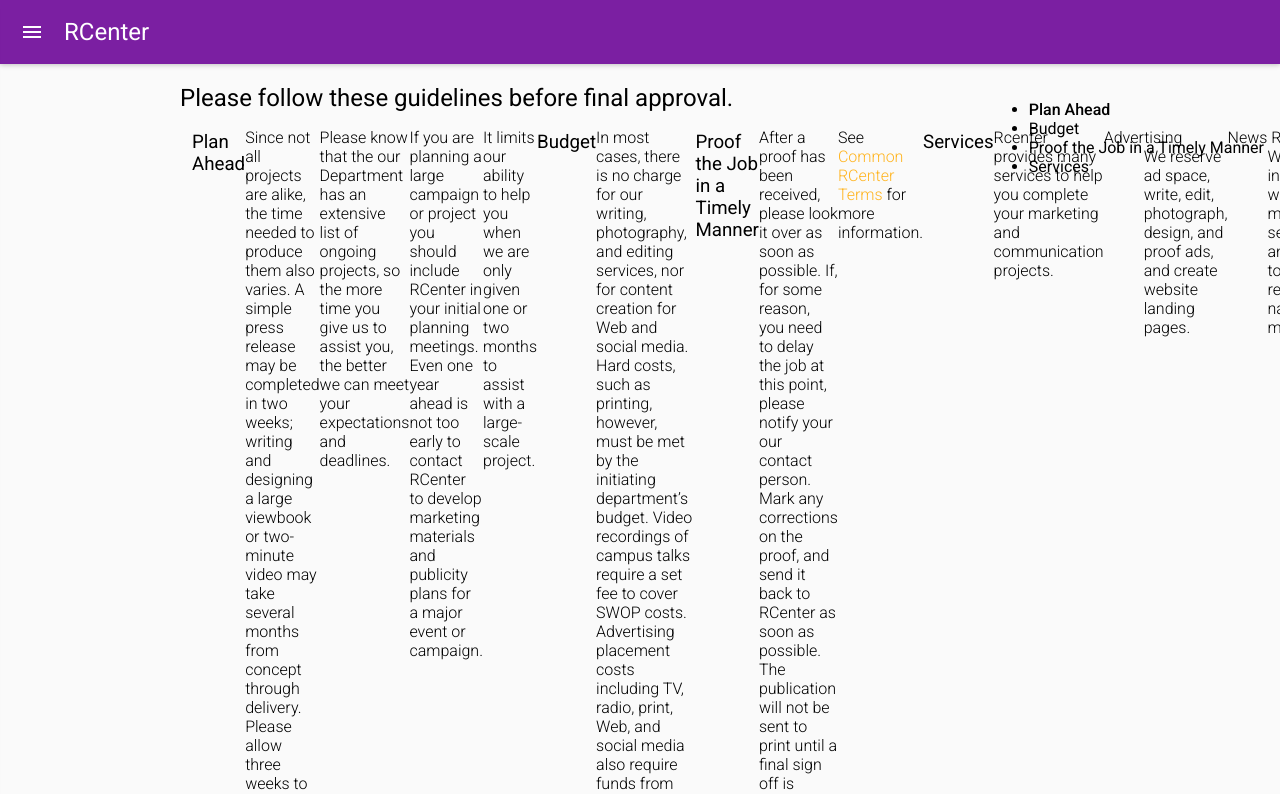
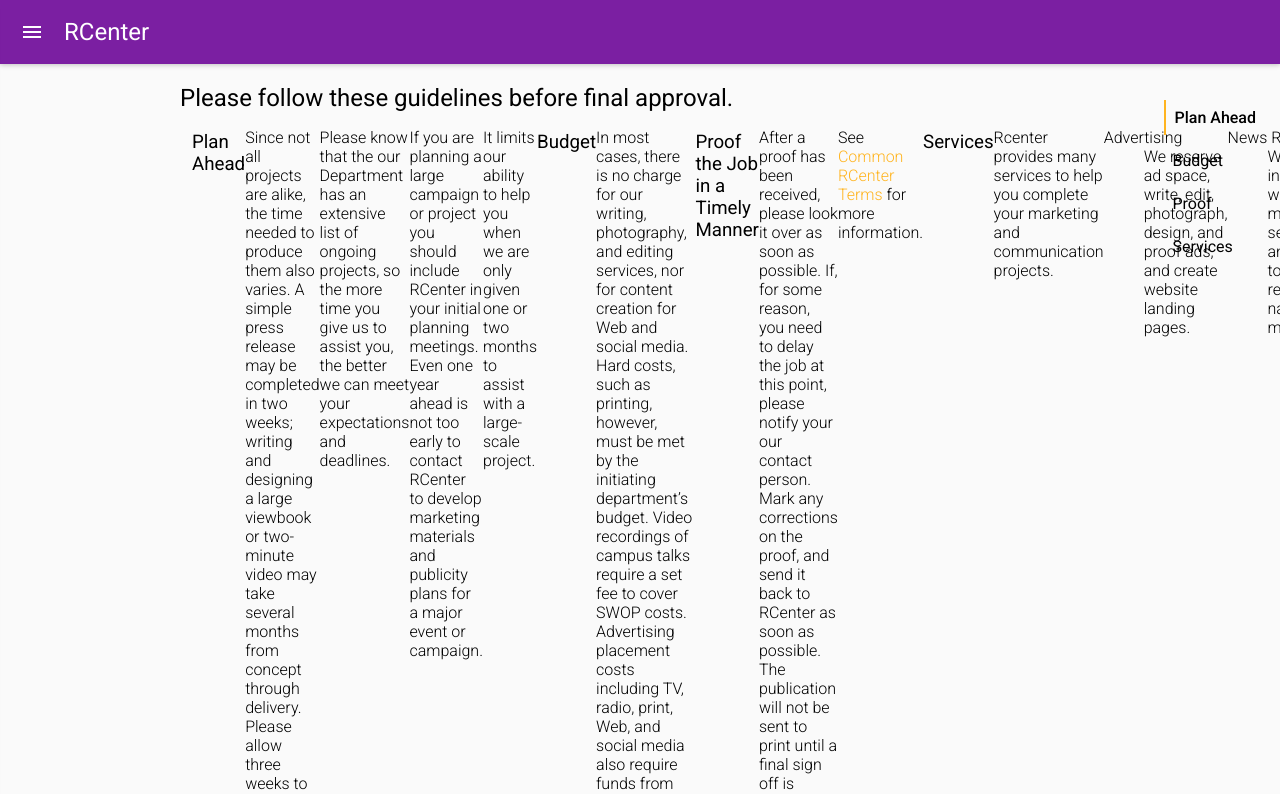
Before and after one commit to MAshrafM/react_center, a React (Create React App) app: page /planning-guide in a window 1280 px wide. Shown: the top 794 px of the page. Built offline with nearby package versions, Linux system fonts and the light colour scheme; what react-tap-event-plugin would draw is missing.

Commit message:
sec nav style

```diff
--- /dev/null
+++ b/src/styles/planning-guide.scss
@@ -0,0 +1,14 @@
+ul {
+  list-style: none;
+
+  li {
+    margin-bottom: 8px;
+    padding: 8px;
+    cursor: pointer;
+  }
+
+  li.active {
+    font-weight: 500;
+    border-left: 2px solid #ffb41f;
+  }
+}
--- a/src/views/PlanningGuide.js
+++ b/src/views/PlanningGuide.js
@@ -2,6 +2,7 @@
 import { Helmet } from 'react-helmet'
 import { Link } from 'react-router-dom'
 import throttle from 'lodash/throttle'
+import '../styles/planning-guide.css'
 
 const getStyles = () => {
   return {
@@ -97,14 +98,14 @@
             <li
               onClick={() =>
                 (document.body.scrollTop = this.state.headerPositions[0])}
-              style={{ fontWeight: this.state.activeSection === 0 && 500 }}
+              className={this.state.activeSection === 0 && 'active'}
             >
               Plan Ahead
             </li>
             <li
               onClick={() =>
                 (document.body.scrollTop = this.state.headerPositions[1])}
-              style={{ fontWeight: this.state.activeSection === 1 && 500 }}
+              className={this.state.activeSection === 1 && 'active'}
             >
               Budget
             </li>
@@ -112,14 +113,14 @@
             <li
               onClick={() =>
                 (document.body.scrollTop = this.state.headerPositions[2])}
-              style={{ fontWeight: this.state.activeSection === 2 && 500 }}
+              className={this.state.activeSection === 2 && 'active'}
             >
-              Proof the Job in a Timely Manner
+              Proof
             </li>
             <li
               onClick={() =>
                 (document.body.scrollTop = this.state.headerPositions[3])}
-              style={{ fontWeight: this.state.activeSection === 3 && 500 }}
+              className={this.state.activeSection === 3 && 'active'}
             >
               Services
             </li>
```
